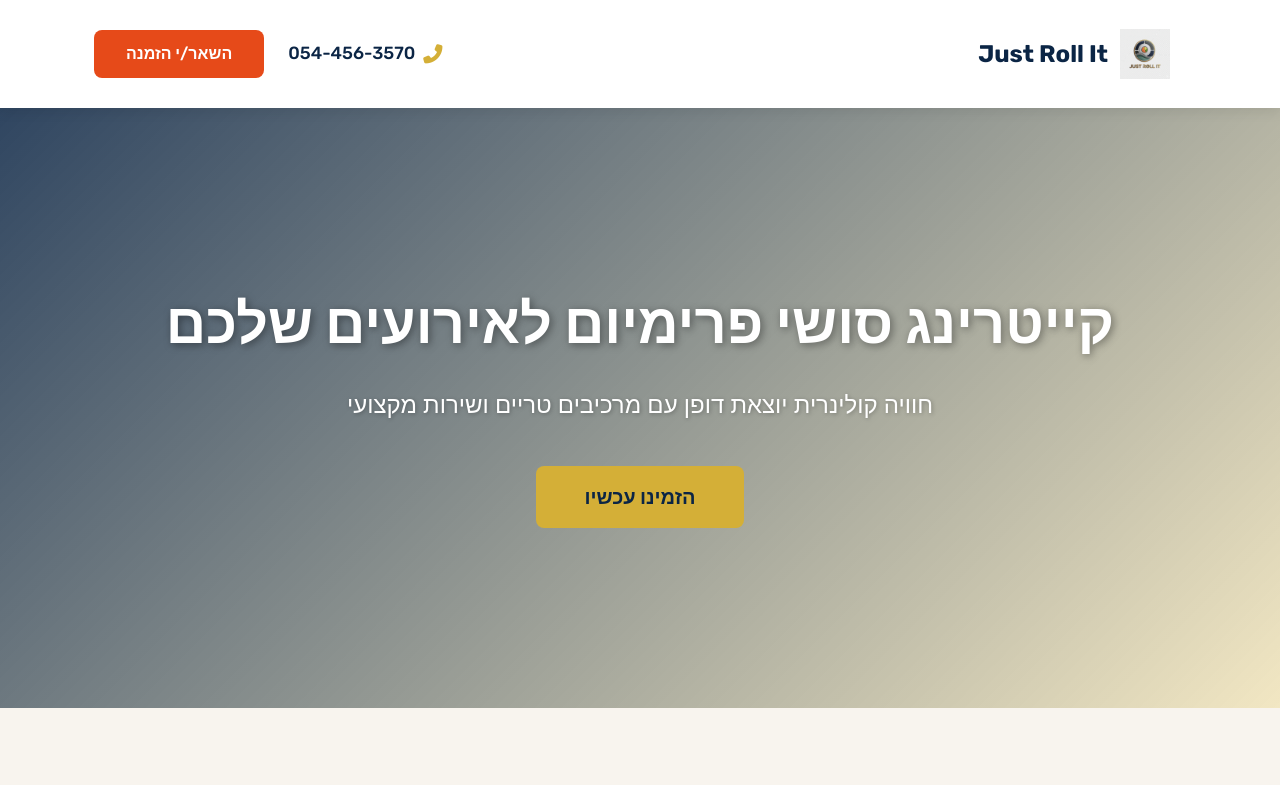
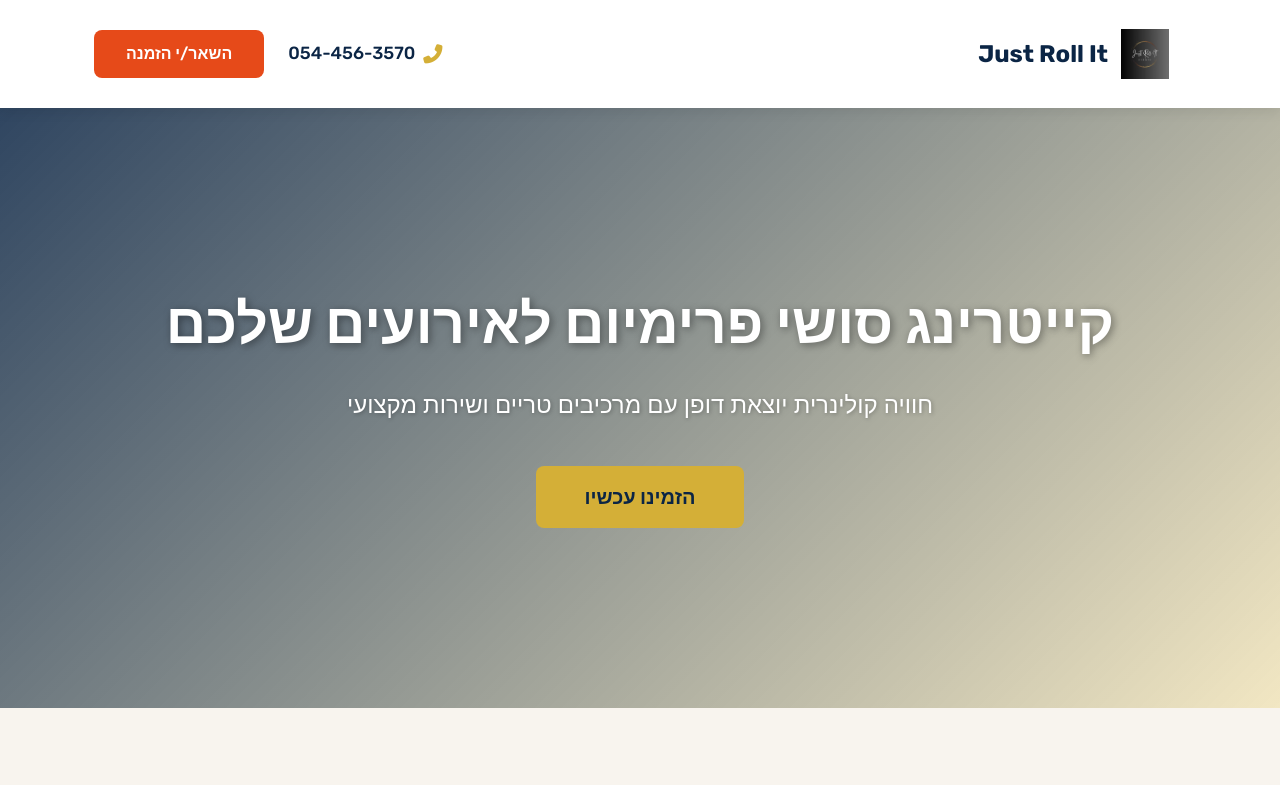
Before and after one commit to artgolwebdev/sushi, a plain HTML site: page index.html in a window 1280 px wide. Shown: the top 785 px of the page. Drawn offline with nearby package versions, Linux system fonts and the light colour scheme; a web font is replaced by a local one.

Commit message:
Update logo to new version (logo.jpg)

```diff
--- a/index.html
+++ b/index.html
@@ -29,7 +29,7 @@
                 <div class="container-fluid">
                     <!-- Logo -->
                     <a class="navbar-brand" href="#" aria-label="Just Roll It - עמוד הבית">
-                        <img src="assets/logo.png" alt="Just Roll It לוגו" class="logo-img">
+                        <img src="assets/logo.jpg" alt="Just Roll It לוגו" class="logo-img">
                         <span class="logo-text">Just Roll It</span>
                     </a>
 
```
Also changed, not shown: assets/logo.jpg (added).
